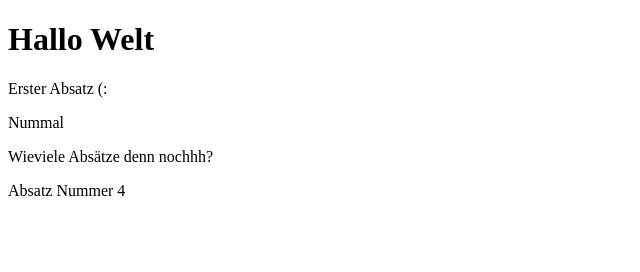
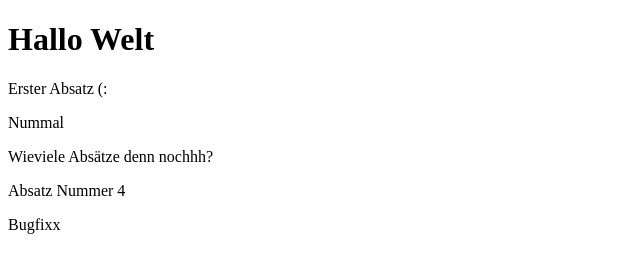
Before and after one commit to BernadetteR/APM2024, a plain HTML site: page index.html in a window 1280 px wide. Shown: the full height of the page, 0-640 px from the left. Drawn offline with Linux system fonts and the light colour scheme.

Commit message:
bugfix p

```diff
--- a/index.html
+++ b/index.html
@@ -10,6 +10,7 @@
 <p>Nummal</p>
 <p>Wieviele Absätze denn nochhh?</p>
 <p>Absatz Nummer 4</p>
+<p>Bugfixx</p>
 
 </body>
 </html>
```
